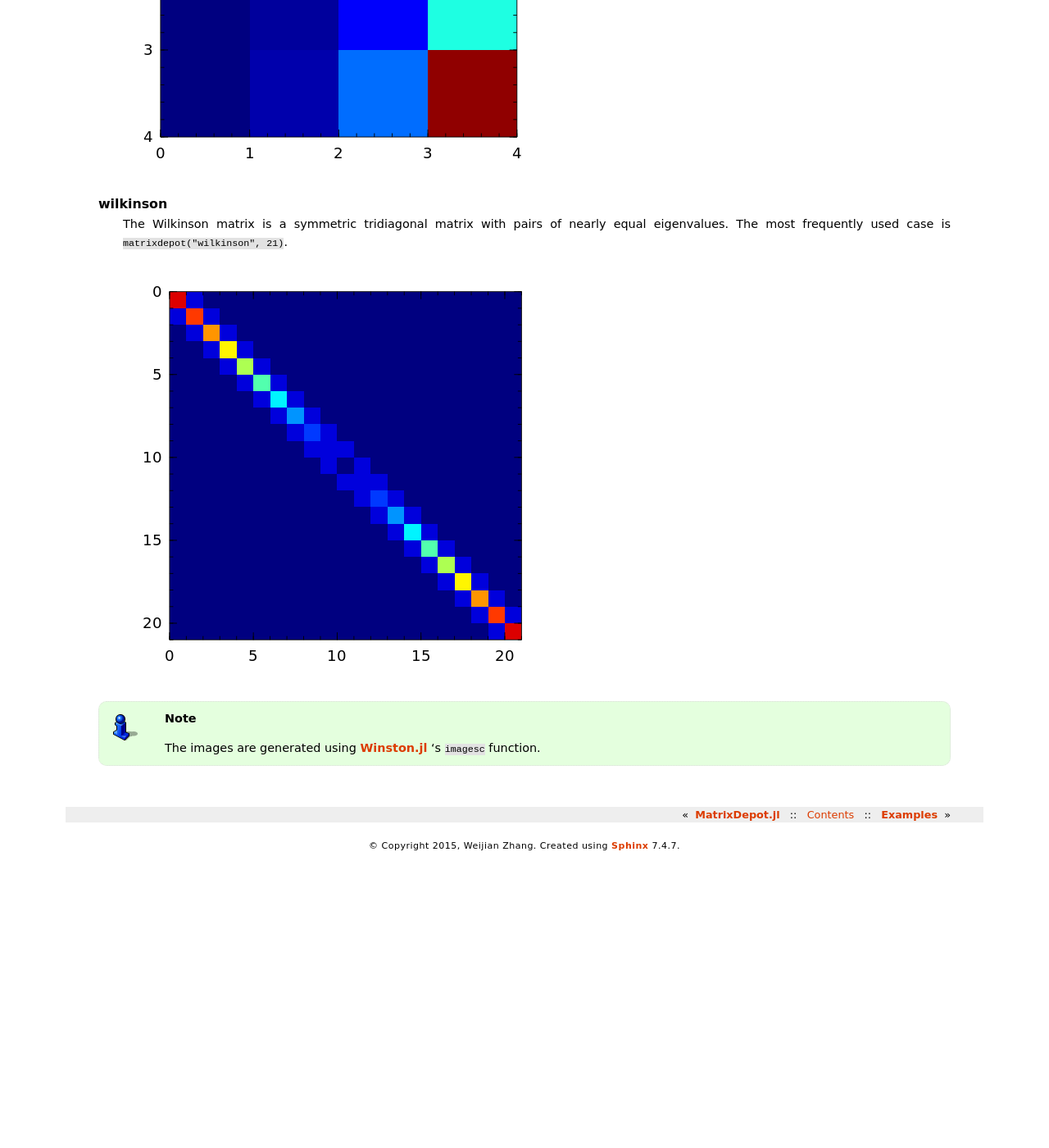
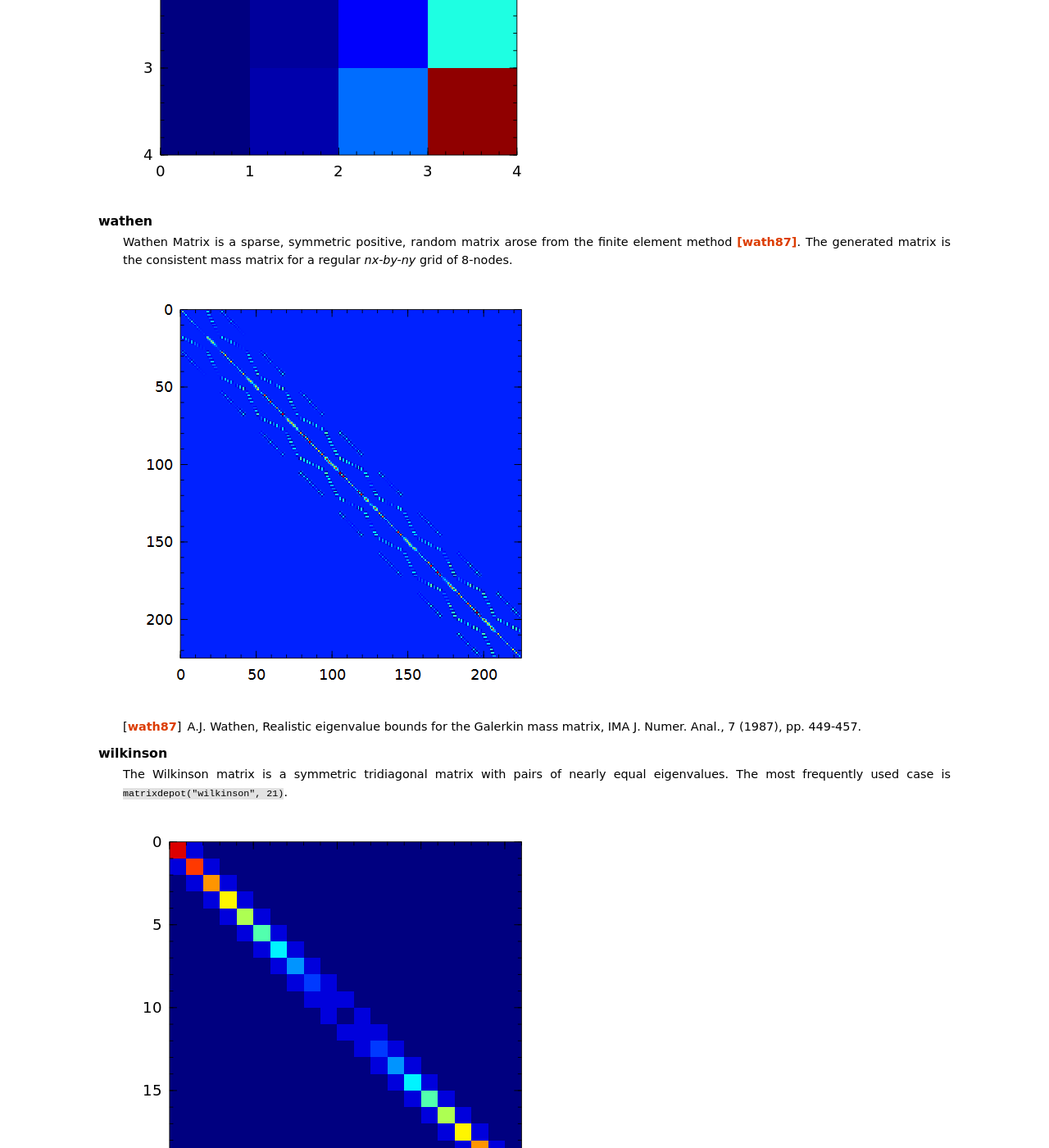
Before and after one commit to JuliaLinearAlgebra/MatrixDepot.jl, a Sphinx documentation site: the page built from doc/matrices.rst, in a window 1280 px wide and 1400 px high, scrolled down 23556 px. Shown: the whole window at 82% size. Built offline with Sphinx 7.4.7, drawn with Linux system fonts in a browser that asks for light colours; before the commit the page ends 24605 px from its top, so only the background shows below that.

Commit message:
add doc information for wathen matrix

```diff
--- a/doc/matrices.rst
+++ b/doc/matrices.rst
@@ -40,11 +40,23 @@ Matrices
 * :term:`tridiag`
 * :term:`triw`
 * :term:`vand`
+* :term:`wathen`
 * :term:`wilkinson`
 
 
 .. glossary::
    :sorted:
+
+   wathen
+      Wathen Matrix is a sparse, symmetric positive, random matrix arose
+      from the finite element method [wath87]_. The generated matrix
+      is the consistent mass matrix for a regular
+      `nx-by-ny` grid of 8-nodes.
+
+      .. image:: images/wathen.png
+
+      .. [wath87] A.J. Wathen, Realistic eigenvalue bounds for the Galerkin
+		  mass matrix, IMA J. Numer. Anal., 7 (1987), pp. 449-457.
 
    kms
       Kac-Murdock-Szego Toeplitz matrix [tren89]_.
```
Also changed, not shown: doc/images/wathen.png (added).
